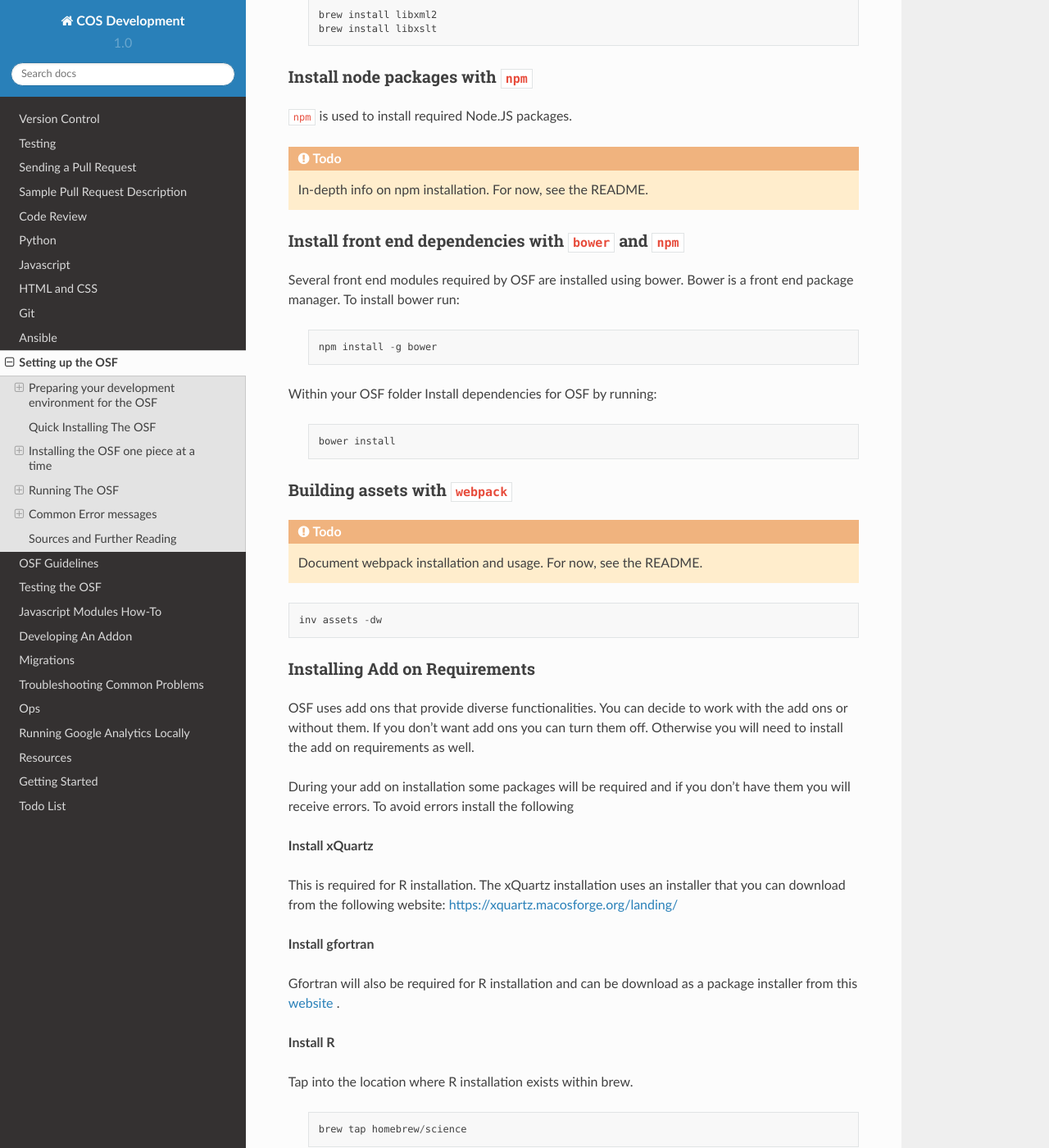
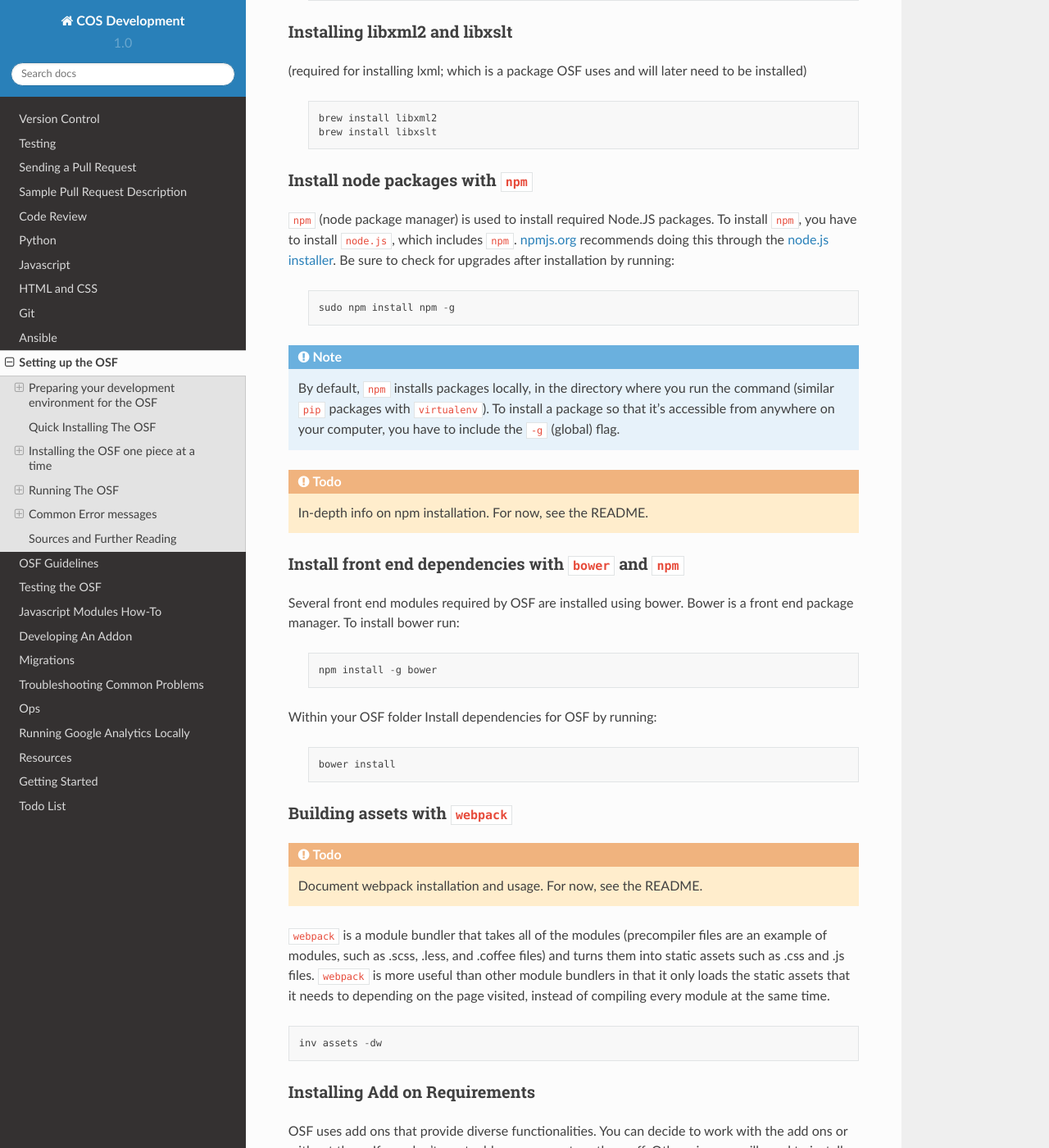
Before and after one commit to CenterForOpenScience/COSDev, a Sphinx documentation site: the page built from docs/osf/setup.rst, in a window 1280 px wide and 1400 px high, scrolled down 7245 px. Shown: the whole window at 82% size. Built offline with Sphinx 7.4.7 and the Read the Docs theme 2.0.0, drawn with Linux system fonts in a browser that asks for light colours; some of the changed text lies outside the part shown.

Commit message:
Update setup.rst

```diff
--- a/docs/osf/setup.rst
+++ b/docs/osf/setup.rst
@@ -283,6 +283,9 @@ After you have installed Homebrew, Python, XCode, Java, virtualenv, and virtuale
         pip install invoke==0.13.0
         invoke setup
 
+.. note::
+    Invoke is a python task execution tool & library that provides a clean, high level API for running groups of shell commands and defining/organizing task functions from a ``tasks.py`` file.
+
 
 Installing the OSF one piece at a time
 **************************************
@@ -326,7 +329,15 @@ Installing libxml2 and libxslt
 Install node packages with ``npm``
 ----------------------------------
 
-``npm`` is used to install required Node.JS packages.
+``npm`` (node package manager) is used to install required Node.JS packages. To install ``npm``, you have to install ``node.js``, which includes ``npm``. `npmjs.org <http://blog.npmjs.org/post/85484771375/how-to-install-npm>`_ recommends doing this through the `node.js installer <https://nodejs.org/en/>`_. Be sure to check for upgrades after installation by running:
+
+    ::
+
+        sudo npm install npm -g
+
+.. note::
+
+    By default, ``npm`` installs packages locally, in the directory where you run the command (similar ``pip`` packages with ``virtualenv``). To install a package so that it's accessible from anywhere on your computer, you have to include the ``-g`` (global) flag.
 
 .. todo:: In-depth info on npm installation. For now, see the README.
 
@@ -339,6 +350,7 @@ Several front end modules required by OSF are installed using bower. Bower is a
 
         npm install -g bower
 
+
 Within your OSF folder Install dependencies for OSF by running:
 
     ::
@@ -350,6 +362,8 @@ Building assets with ``webpack``
 --------------------------------
 
 .. todo:: Document webpack installation and usage. For now, see the README.
+
+``webpack`` is a module bundler that takes all of the modules (precompiler files are an example of modules, such as .scss, .less, and .coffee files) and turns them into static assets such as .css and .js files. ``webpack`` is more useful than other module bundlers in that it only loads the static assets that it needs to depending on the page visited, instead of compiling every module at the same time.
 
 ::
 
@@ -412,7 +426,7 @@ Therefore, run the following commands each in their own terminal windows, making
             invoke server
 
 
-You now have both the database and application running. You will see the application address in the terminal window where you entered invoke server. It will most likely be **http://localhost:5000/**. Navigate to this url in your browser to check if it works.
+You now have both the database and application running. You will see the application address in the terminal window where you entered ``invoke server``. It will most likely be **http://localhost:5000/**. Navigate to this url in your browser to check if it works.
 
 To enable log-in, you will also need to run the authentication server.
 To do so, consult the fakeCAS `repository <https://github.com/CenterForOpenScience/fakeCAS>`_.
```
Also changed, not shown: other parts of docs/osf/setup.rst (+1 -1 lines).
